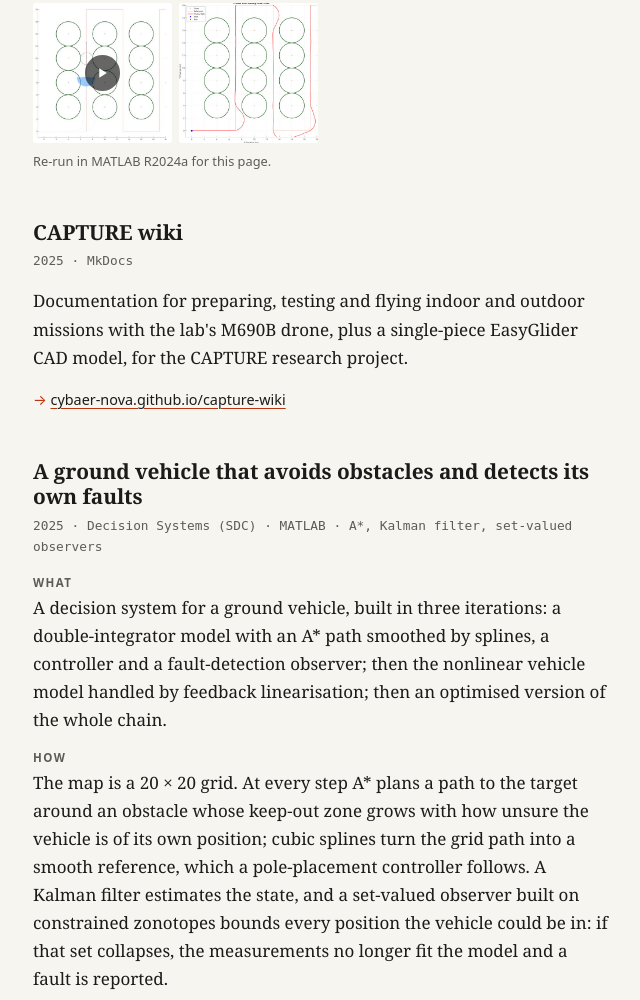
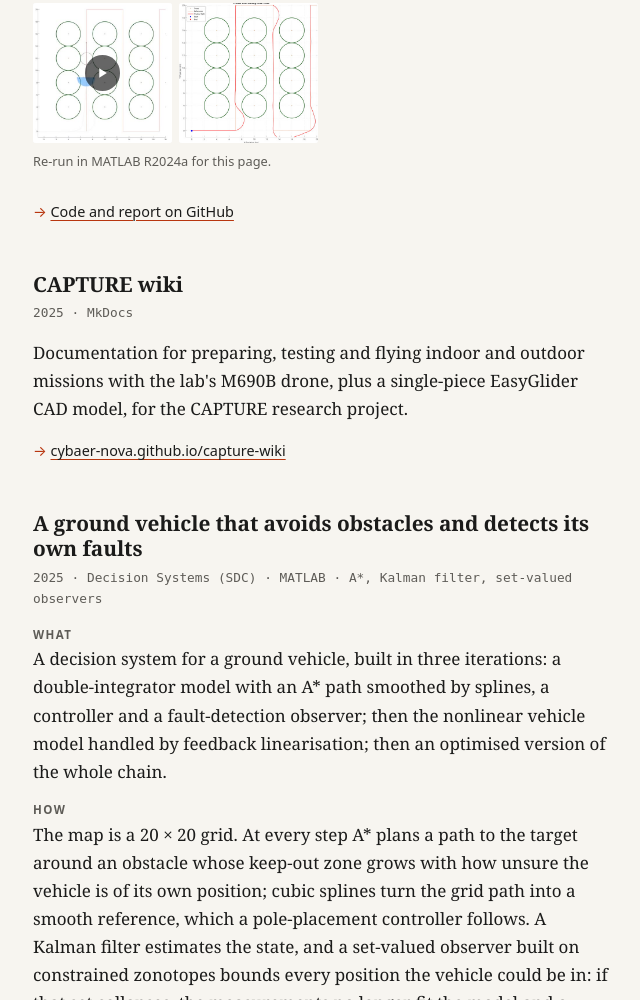
Before and after one commit to Filipe-Cavalheiro/website, a plain HTML site: page projects.html in a window 1280 px wide. Shown: the part 3379-4379 px from the top of the page, without its empty margins (319-959 px from the left). Drawn offline with Linux system fonts and the light colour scheme.

```diff
--- a/projects.html
+++ b/projects.html
@@ -142,6 +142,9 @@
     </div>
     <figcaption>Re-run in MATLAB R2024a for this page.</figcaption>
   </figure>
+  <ul class="links">
+    <li><a href="https://github.com/Filipe-Cavalheiro/CPCS_Proj1">Code and report on GitHub</a></li>
+  </ul>
 
   <h3 id="capture-wiki">CAPTURE wiki</h3>
   <p class="meta">2025 · MkDocs</p>
```
